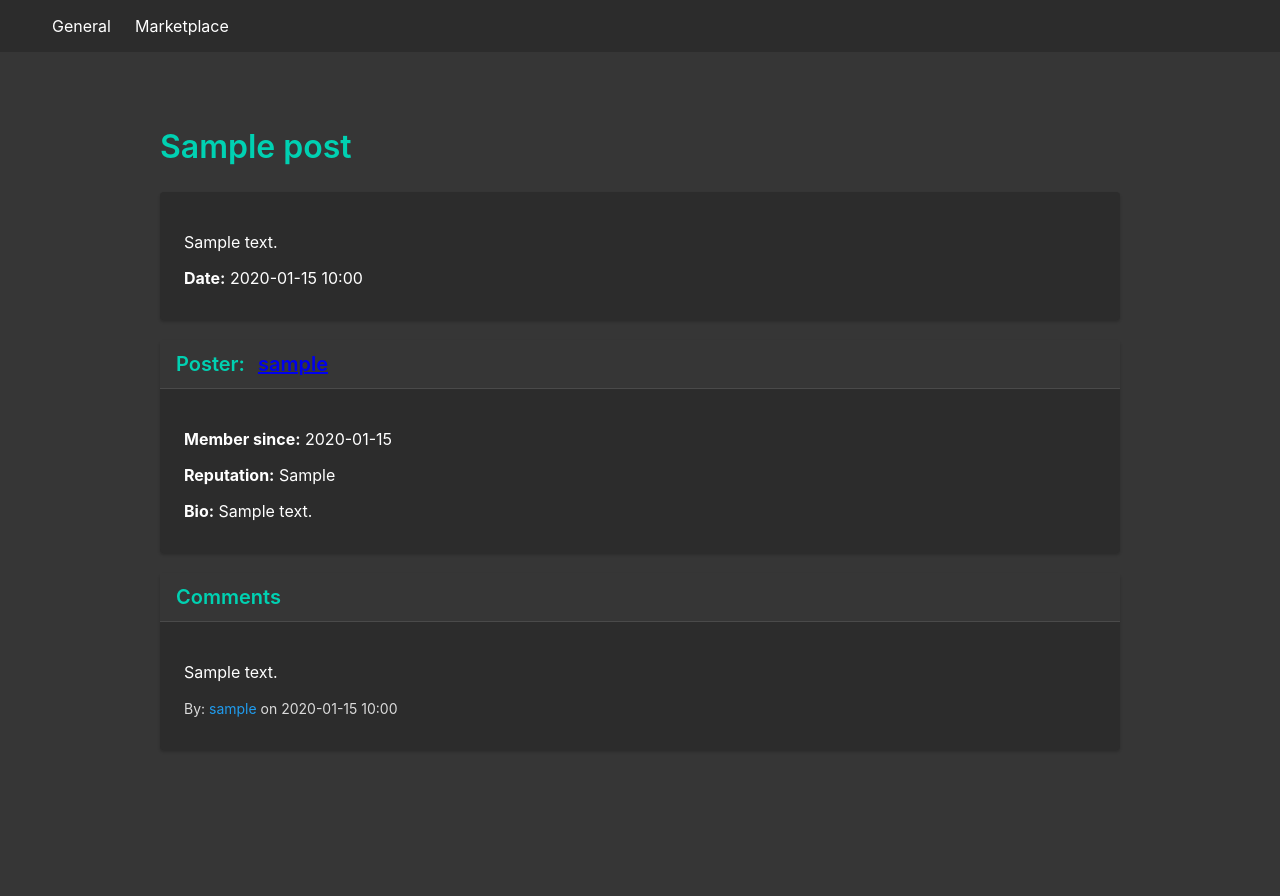
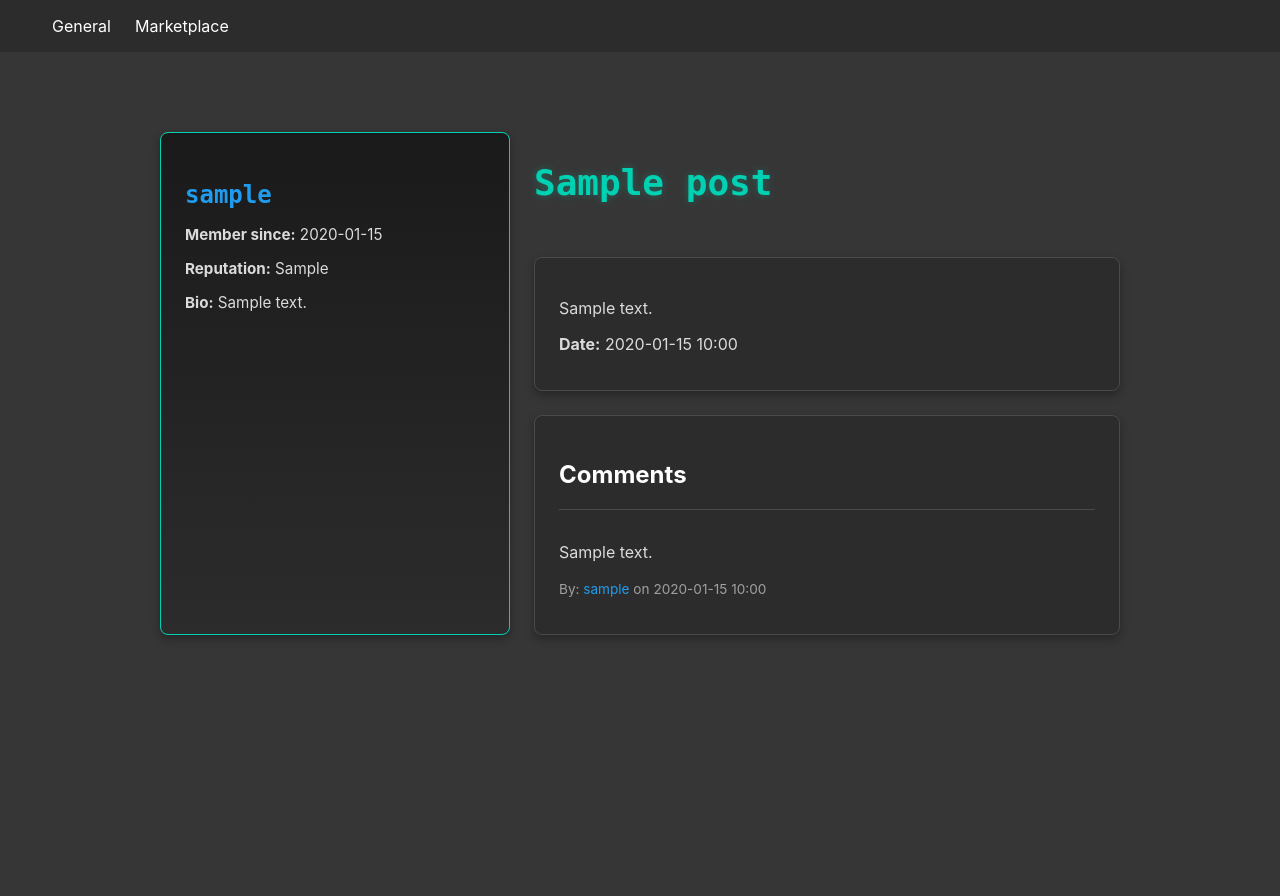
Before and after one commit to 0xHamy/tor_forum, a Flask app: page /post/1 in a window 1280 px wide. Run offline with Flask 3, Linux system fonts and the light colour scheme; tables that the repository leaves empty hold one stand-in row (values such as "Sample post").

Commit message:
post designs are now more modern

```diff
--- a/templates/post.html
+++ b/templates/post.html
@@ -2,30 +2,77 @@
 {% block title %}{{ post.title }}{% endblock %}
 {% block content %}
     <style>
-        .title {
-            font-size: 2rem;
+        /* General layout */
+        .post-container {
+            display: flex;
+            gap: 1.5rem;
+            max-width: 1200px;
+            margin: 2rem auto;
+        }
+
+        /* Sidebar for profile */
+        .profile-sidebar {
+            flex: 0 0 300px;
+            background: linear-gradient(180deg, #1a1a1a, #2c2c2c);
+            border-radius: 0.5rem;
+            padding: 1.5rem;
+            box-shadow: 0 4px 10px rgba(0, 0, 0, 0.3);
+            border: 1px solid #00d1b2;
+        }
+
+        .profile-sidebar h3 {
+            font-size: 1.5rem;
             font-weight: 600;
             color: #00d1b2;
+            margin-bottom: 1rem;
+            font-family: 'Fira Code', monospace;
         }
 
-        .card {
-            background-color: #2c2c2c;
-            border-radius: 0.25rem;
-            box-shadow: 0 2px 3px rgba(0, 0, 0, 0.2);
-            margin-bottom: 1.25rem;
+        .profile-sidebar p {
+            font-size: 0.95rem;
+            color: #dbdbdb;
+            margin-bottom: 0.75rem;
         }
 
-        .card-header {
-            background-color: #363636;
-            padding: 0.75rem 1rem;
-            border-bottom: 1px solid #4a4a4a;
+        .profile-sidebar a {
+            color: #209cee;
+            text-decoration: none;
+            transition: color 0.2s;
         }
 
-        .card-header-title {
-            font-size: 1.25rem;
-            font-weight: 600;
+        .profile-sidebar a:hover {
+            color: #4db8ff;
+            text-decoration: underline;
+        }
+
+        /* Main content area */
+        .post-content {
+            flex: 1;
+            display: flex;
+            flex-direction: column;
+            gap: 1.5rem;
+        }
+
+        /* Post title */
+        .title {
+            font-size: 2.25rem;
+            font-weight: 700;
             color: #00d1b2;
-            margin: 0;
+            font-family: 'Fira Code', monospace;
+            text-shadow: 0 0 8px rgba(0, 209, 178, 0.3);
+        }
+
+        /* Post and comment cards */
+        .card {
+            background: #2c2c2c;
+            border-radius: 0.5rem;
+            box-shadow: 0 4px 10px rgba(0, 0, 0, 0.3);
+            border: 1px solid #4a4a4a;
+            transition: transform 0.2s;
+        }
+
+        .card:hover {
+            transform: translateY(-5px);
         }
 
         .card-content {
@@ -33,34 +80,56 @@
             color: #ffffff;
         }
 
-        .content {
+        .content p {
             font-size: 1rem;
-            color: #ffffff;
-        }
-
-        .content p {
-            margin-bottom: 0.5rem;
+            color: #dbdbdb;
+            margin-bottom: 0.75rem;
         }
 
         .content a {
             color: #209cee;
             text-decoration: none;
+            transition: color 0.2s;
         }
 
         .content a:hover {
+            color: #4db8ff;
             text-decoration: underline;
         }
 
         .content small {
-            font-size: 0.875rem;
-            color: #dbdbdb;
+            font-size: 0.85rem;
+            color: #a0a0a0;
         }
 
-        .margin-left-2 {
-            margin-left: 0.5rem;
+        /* Comment section */
+        .comment {
+            border-top: 1px solid #4a4a4a;
+            padding-top: 1rem;
+            margin-top: 1rem;
+        }
+
+        .no-comments {
+            font-size: 1rem;
+            color: #a0a0a0;
+            text-align: center;
+            padding: 1rem;
         }
     </style>
 
+    <div class="post-container">
+        <!-- Profile Sidebar -->
+        <div class="profile-sidebar">
+            <h3>
+                <a href="{{ url_for('profile', user_id=post.author.id) }}">{{ post.author.username }}</a>
+            </h3>
+            <p><strong>Member since:</strong> {{ post.author.join_date.strftime('%Y-%m-%d') }}</p>
+            <p><strong>Reputation:</strong> {{ post.author.reputation }}</p>
+            <p><strong>Bio:</strong> {{ post.author.bio or 'No bio provided.' }}</p>
+        </div>
+
+        <!-- Post and Comments -->
+        <div class="post-content">
             <h1 class="title">{{ post.title }}</h1>
             <div class="card">
                 <div class="card-content">
@@ -71,36 +140,22 @@
                 </div>
             </div>
             <div class="card">
-        <header class="card-header">
-            <p class="card-header-title">
-                Poster: <a class="margin-left-2" href="{{ url_for('profile', user_id=post.author.id) }}">{{ post.author.username }}</a>
-            </p>
-        </header>
                 <div class="card-content">
-            <div class="content">
-                <p><strong>Member since:</strong> {{ post.author.join_date.strftime('%Y-%m-%d') }}</p>
-                <p><strong>Reputation:</strong> {{ post.author.reputation }}</p>
-                <p><strong>Bio:</strong> {{ post.author.bio }}</p>
-            </div>
-        </div>
-    </div>
-    <div class="card">
-        <header class="card-header">
-            <p class="card-header-title">Comments</p>
-        </header>
-        <div class="card-content">
+                    <h2 class="card-header-title">Comments</h2>
                     <div class="content">
                         {% if post.comments %}
                         {% for comment in post.comments %}
-                <div class="content">
+                        <div class="comment">
                             <p>{{ comment.content }}</p>
                             <p><small>By: <a href="{{ url_for('profile', user_id=comment.author.id) }}">{{ comment.author.username }}</a> on {{ comment.date.strftime('%Y-%m-%d %H:%M') }}</small></p>
                         </div>
                         {% endfor %}
                         {% else %}
-                <p>No comments yet.</p>
+                        <p class="no-comments">No comments yet.</p>
                         {% endif %}
                     </div>
                 </div>
             </div>
+        </div>
+    </div>
 {% endblock %}
```
Lines whose indentation alone changed are shown as unchanged.
